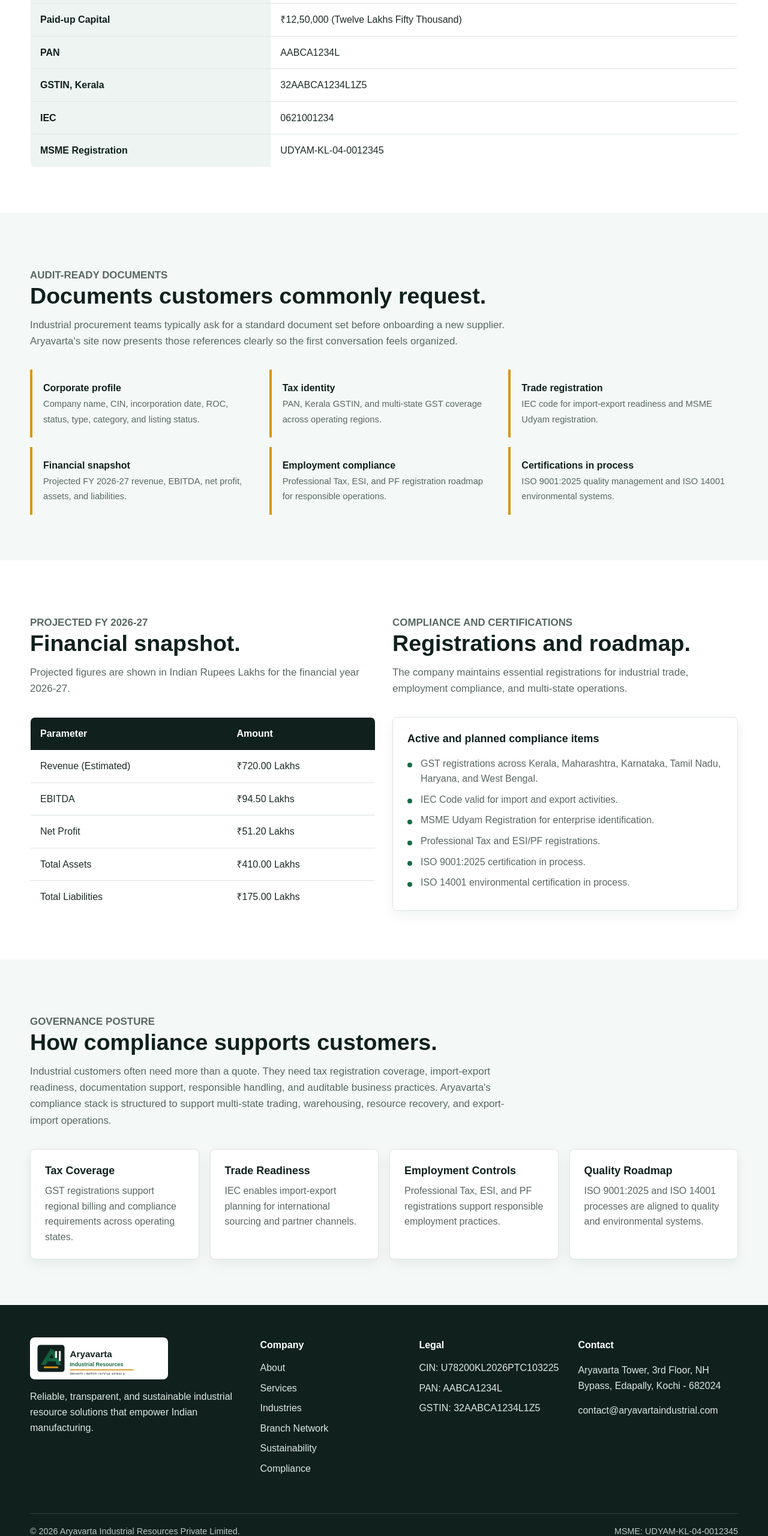
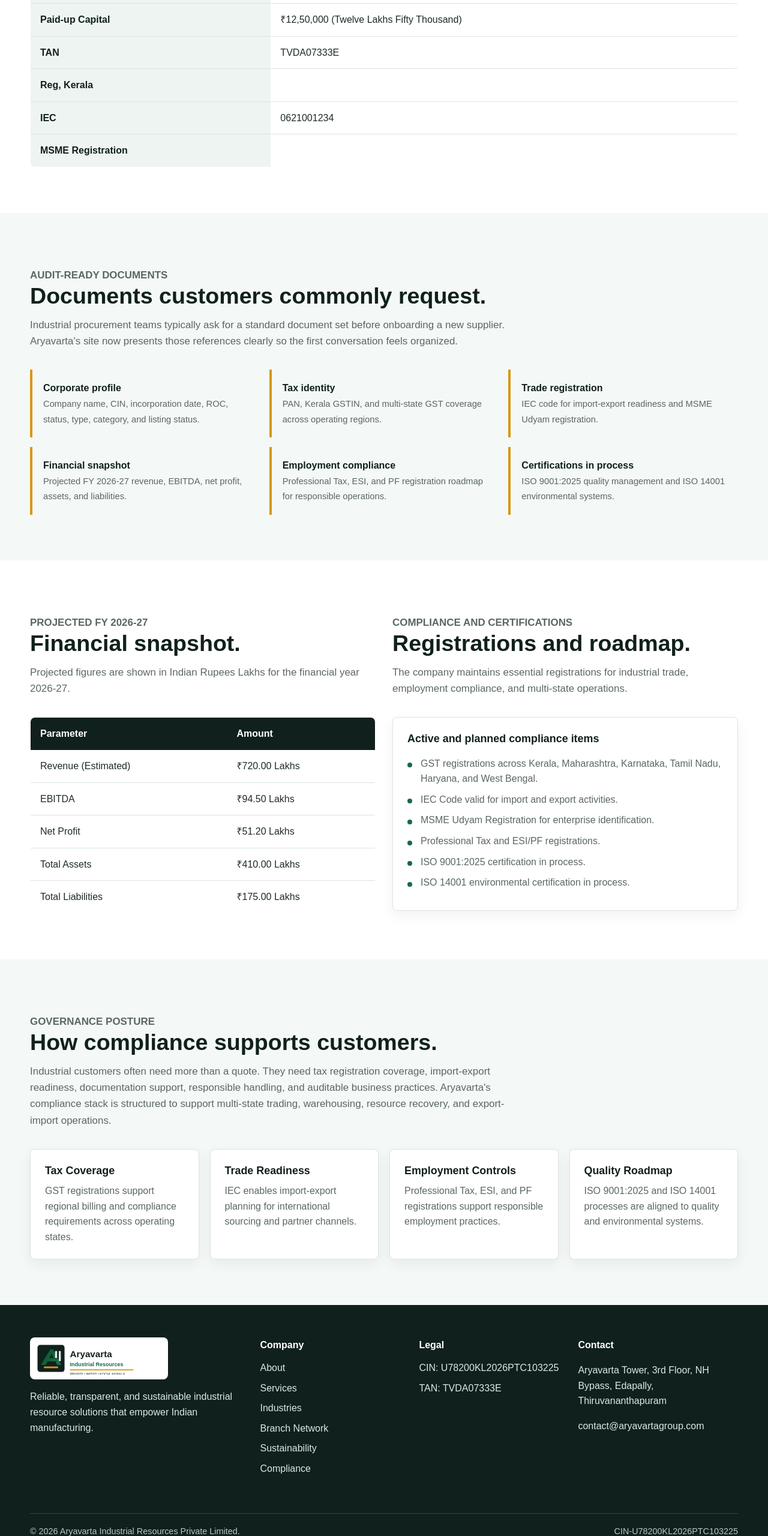
Before and after one commit to eurocongroupinc/aryavarta, a plain HTML site: page compliance.html in a window 1280 px wide. Shown: the part 1031-3591 px from the top of the page at 60% size. Drawn offline with Linux system fonts and the light colour scheme.

Commit message:
Update compliance.html

```diff
--- a/compliance.html
+++ b/compliance.html
@@ -49,10 +49,10 @@
             <tr><th>Listing Status</th><td>Unlisted</td></tr>
             <tr><th>Authorized Capital</th><td>&#8377;25,00,000 (Twenty Five Lakhs)</td></tr>
             <tr><th>Paid-up Capital</th><td>&#8377;12,50,000 (Twelve Lakhs Fifty Thousand)</td></tr>
-            <tr><th>PAN</th><td>AABCA1234L</td></tr>
-            <tr><th>GSTIN, Kerala</th><td>32AABCA1234L1Z5</td></tr>
+            <tr><th>TAN</th><td>TVDA07333E</td></tr>
+            <tr><th>Reg, Kerala</th><td></td></tr>
             <tr><th>IEC</th><td>0621001234</td></tr>
-            <tr><th>MSME Registration</th><td>UDYAM-KL-04-0012345</td></tr>
+            <tr><th>MSME Registration</th><td></td></tr>
           </tbody>
         </table>
       </div>
@@ -137,10 +137,10 @@
     <div class="wrap footer-main">
       <div><img class="footer-logo" src="assets/images/logo.svg" alt="Aryavarta Industrial Resources"><p>Reliable, transparent, and sustainable industrial resource solutions that empower Indian manufacturing.</p></div>
       <div><h3>Company</h3><ul><li><a href="about.html">About</a></li><li><a href="services.html">Services</a></li><li><a href="industries.html">Industries</a></li><li><a href="network.html">Branch Network</a></li><li><a href="sustainability.html">Sustainability</a></li><li><a href="compliance.html">Compliance</a></li></ul></div>
-      <div><h3>Legal</h3><ul><li>CIN: U78200KL2026PTC103225</li><li>PAN: AABCA1234L</li><li>GSTIN: 32AABCA1234L1Z5</li></ul></div>
-      <div><h3>Contact</h3><p>Aryavarta Tower, 3rd Floor, NH Bypass, Edapally, Kochi - 682024</p><p>contact@aryavartaindustrial.com</p></div>
+      <div><h3>Legal</h3><ul><li>CIN: U78200KL2026PTC103225</li><li>TAN: TVDA07333E</li><li></li></ul></div>
+      <div><h3>Contact</h3><p>Aryavarta Tower, 3rd Floor, NH Bypass, Edapally, Thiruvananthapuram</p><p>contact@aryavartagroup.com</p></div>
     </div>
-    <div class="wrap footer-bottom"><span>&copy; 2026 Aryavarta Industrial Resources Private Limited.</span><span>MSME: UDYAM-KL-04-0012345</span></div>
+    <div class="wrap footer-bottom"><span>&copy; 2026 Aryavarta Industrial Resources Private Limited.</span><span>CIN-U78200KL2026PTC103225</span></div>
   </footer>
   <script src="assets/js/main.js"></script>
 </body>
```
